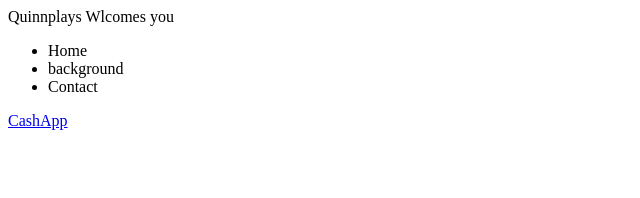
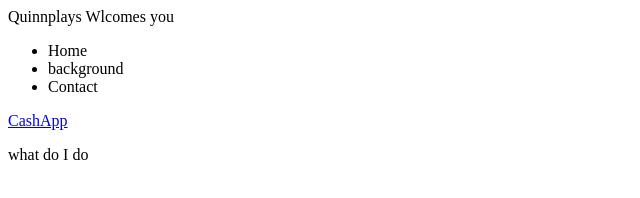
Before and after one commit to Quinnplays/Quinten-sViolinWebsite, a plain HTML site: page index.html in a window 1280 px wide. Shown: the full height of the page, 0-640 px from the left. Drawn offline with Linux system fonts and the light colour scheme.

Commit message:
Paragraph

```diff
--- a/index.html
+++ b/index.html
@@ -17,5 +17,8 @@
 
 </div>
 <header><a href ="https://cash.app/$Quinplays">CashApp</a></header>
+<p>what do I do
+
+</p>
 </body>
 </html>
```
